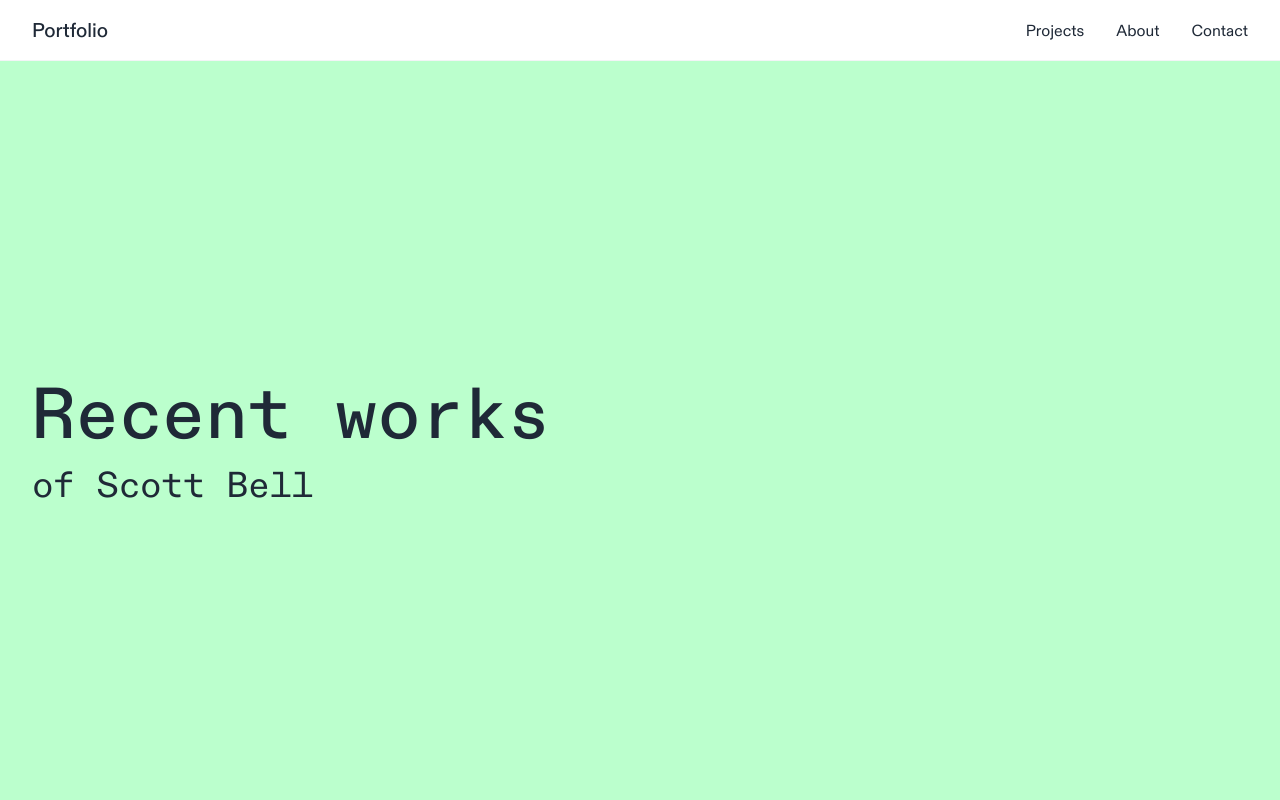
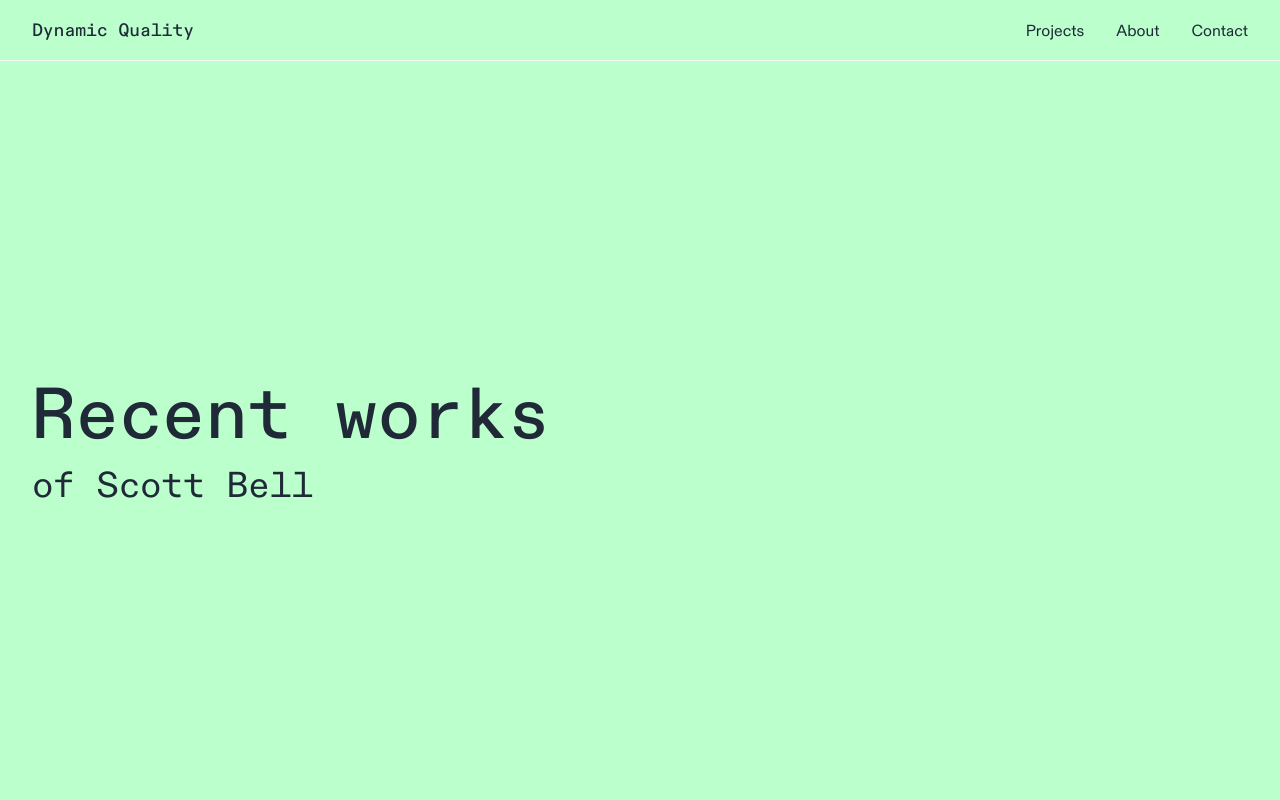
Before and after one commit to skip5this/portfolio, a React app: page / in a window 1280 px wide. Shown: the top 800 px of the page. Built offline with nearby package versions, Linux system fonts and the light colour scheme; the HTML template or start-up script is replaced by a standard one.

Commit message:
feat: implement dynamic header background color transitions with 90% threshold and 300ms transitions

```diff
--- a/src/components/Header.tsx
+++ b/src/components/Header.tsx
@@ -1,13 +1,64 @@
-import React, { useState } from 'react';
+import React, { useState, useEffect } from 'react';
 import { MenuIcon, XIcon } from 'lucide-react';
+
+type Section = 'hero' | 'strike' | 'fountain' | 'about' | 'contact';
 
 export function Header() {
   const [isMenuOpen, setIsMenuOpen] = useState(false);
+  const [currentSection, setCurrentSection] = useState<Section>('hero');
+
+  useEffect(() => {
+    // Create an Intersection Observer to detect which section is in view
+    const observer = new IntersectionObserver((entries) => {
+      entries.forEach(entry => {
+        if (entry.isIntersecting) {
+          // Get the section name from the element's class list
+          const sectionElement = entry.target as HTMLElement;
+          if (sectionElement.classList.contains('bg-hero')) {
+            setCurrentSection('hero');
+          } else if (sectionElement.classList.contains('bg-strike')) {
+            setCurrentSection('strike');
+          } else if (sectionElement.classList.contains('bg-fountain')) {
+            setCurrentSection('fountain');
+          } else if (sectionElement.classList.contains('bg-gray-50')) {
+            setCurrentSection('about');
+          } else if (sectionElement.classList.contains('bg-white')) {
+            setCurrentSection('contact');
+          }
+        }
+      });
+    }, {
+      threshold: 0.9 // Trigger when section is 90% visible
+    });
+
+    // Observe all sections
+    document.querySelectorAll('section, .bg-hero').forEach(section => {
+      observer.observe(section);
+    });
+
+    return () => observer.disconnect();
+  }, []);
+
+  const getHeaderBackground = () => {
+    switch (currentSection) {
+      case 'hero':
+        return 'bg-hero';
+      case 'strike':
+        return 'bg-strike';
+      case 'fountain':
+        return 'bg-fountain';
+      case 'about':
+        return 'bg-gray-50';
+      case 'contact':
+      default:
+        return 'bg-white';
+    }
+  };
 
   return (
-    <header className="sticky top-0 z-10 bg-white/80 backdrop-blur-sm border-b border-gray-100">
+    <header className={`sticky top-0 z-10 backdrop-blur-sm border-b border-gray-100 transition-colors duration-300 ${getHeaderBackground()}`}>
       <div className="max-w-7xl mx-auto px-4 md:px-8 py-4 flex justify-between items-center">
-        <div className="font-diatype font-medium text-xl">Portfolio</div>
+        <div className="font-diatype-mono font-medium text-lg">Dynamic Quality</div>
         {/* Mobile menu button */}
         <button className="md:hidden" onClick={() => setIsMenuOpen(!isMenuOpen)}>
           {isMenuOpen ? <XIcon size={24} /> : <MenuIcon size={24} />}
@@ -26,7 +77,7 @@ export function Header() {
         </nav>
         {/* Mobile navigation */}
         {isMenuOpen && (
-          <nav className="absolute top-full left-0 right-0 bg-white border-b border-gray-100 py-4 md:hidden">
+          <nav className={`absolute top-full left-0 right-0 border-b border-gray-100 py-4 md:hidden ${getHeaderBackground()}`}>
             <div className="max-w-7xl mx-auto px-4 md:px-8 flex flex-col space-y-4 items-center font-diatype">
               <a href="#projects" className="hover:text-gray-600 transition-colors" onClick={() => setIsMenuOpen(false)}>
                 Projects
```
